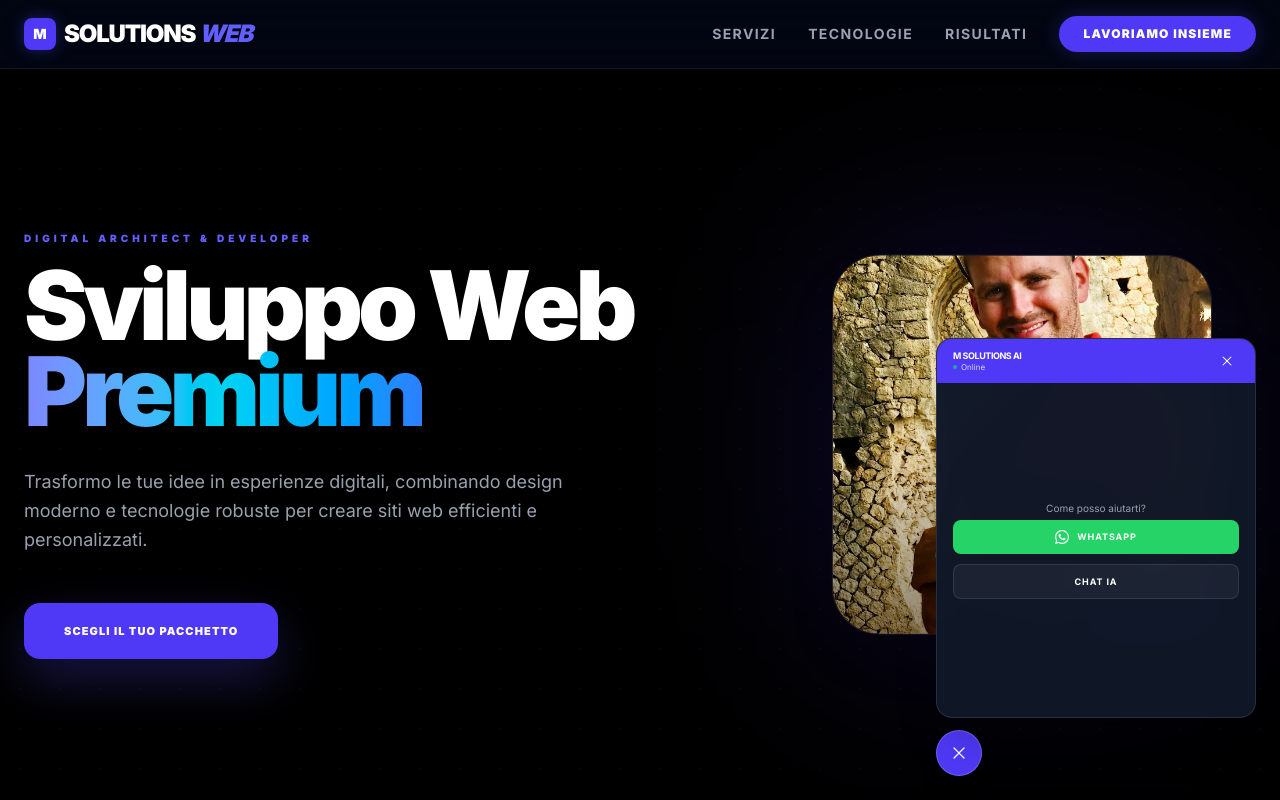
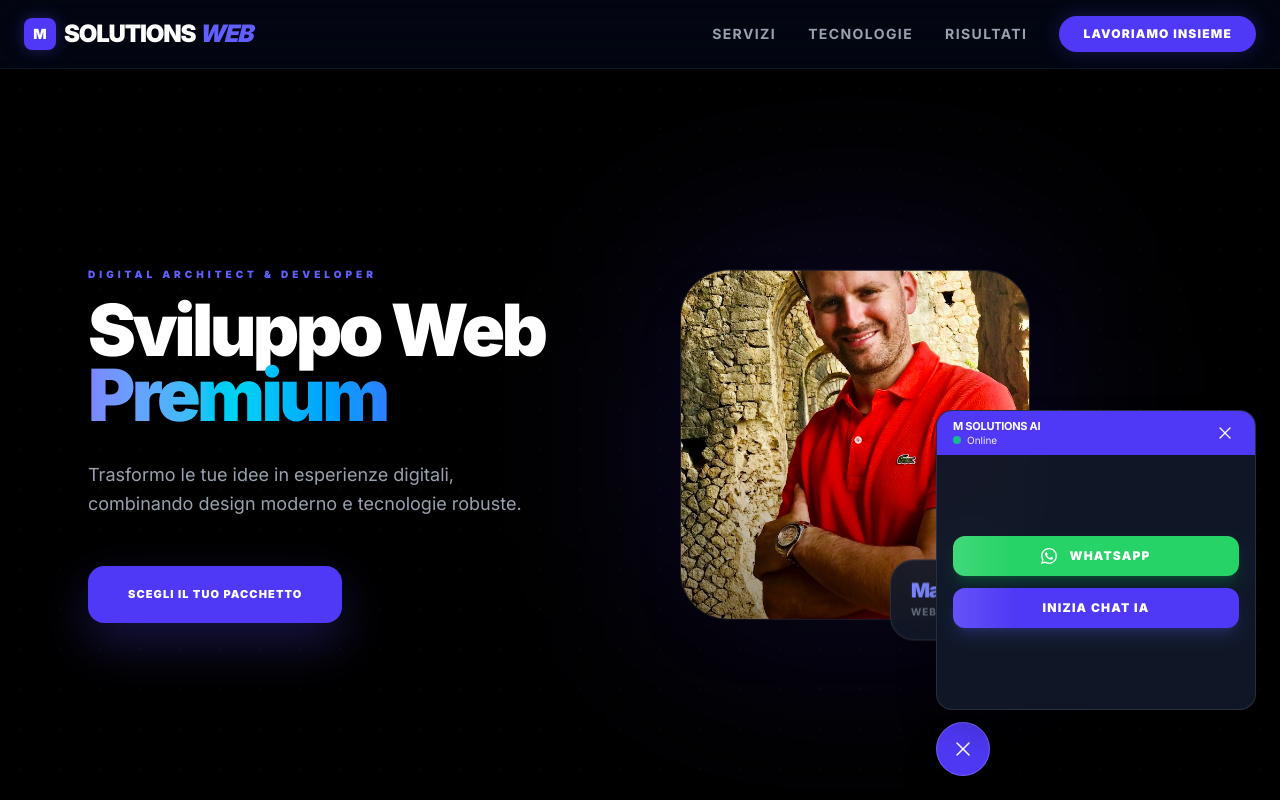
Before and after one commit to MarcoCerilli/portfolio-aziendale-2026, a Next.js app: page / in a window 1280 px wide. Shown: the top 800 px of the page. Built offline with nearby package versions, Linux system fonts and the light colour scheme.

Commit message:
Added WindSurfBlog project with link and updated FloatingContact to fix type issues.

```diff
--- a/src/components/FloatingContact.tsx
+++ b/src/components/FloatingContact.tsx
@@ -8,7 +8,6 @@ import {
 } from "@heroicons/react/24/solid";
 import { SiWhatsapp } from "react-icons/si";
 
-// Interfaccia per la cronologia compatibile con Gemini SDK
 interface GeminiHistoryItem {
   role: "user" | "model";
   parts: { text: string }[];
@@ -24,34 +23,27 @@ const FloatingContact = () => {
   const [showChat, setShowChat] = useState(false);
   const [input, setInput] = useState("");
   const [loading, setLoading] = useState(false);
-
-  // Stato per la memoria della conversazione
   const [geminiHistory, setGeminiHistory] = useState<GeminiHistoryItem[]>([]);
 
   const [messages, setMessages] = useState<Message[]>([
     {
-      text: "Ciao! Sono l'assistente IA di M Solutions IT. Come posso aiutarti?",
+      text: "Ciao! Come posso aiutarti?",
       sender: "bot",
     },
   ]);
 
   const scrollRef = useRef<HTMLDivElement>(null);
 
-  //1.Apertura Automatica Chat
   useEffect(() => {
     const timer = setTimeout(() => {
       setIsOpen(true);
-      //riproduce un leggero suono di notifica
-      const audio = new Audio(
-        "https://assets.mixkit.co/active_storage/sfx/2354/2354-preview.mp3"
-      );
-      audio.volume = 0.2; //volume basso
-      audio.play().catch((e) => console.log("Errore riproduzione audio:", e));
-    }, 4000); //4 secondi
+      const audio = new Audio("https://assets.mixkit.co/active_storage/sfx/2354/2354-preview.mp3");
+      audio.volume = 0.1;
+      audio.play().catch((e) => console.log("Errore audio:", e));
+    }, 4000);
     return () => clearTimeout(timer);
   }, []);
 
-  // Auto-scroll all'ultimo messaggio
   useEffect(() => {
     if (scrollRef.current) {
       scrollRef.current.scrollTop = scrollRef.current.scrollHeight;
@@ -65,102 +57,91 @@ const FloatingContact = () => {
     const userMsg = input;
     setMessages((prev) => [...prev, { text: userMsg, sender: "user" }]);
     setInput("");
-    setTimeout(() => setLoading(true), 400); // Ritardo di 300ms prima di mostrare il caricamento
+    setLoading(true);
 
     try {
-      // Chiamata all'API del bot passando la storia
       const res = await fetch("/api/chat", {
         method: "POST",
         headers: { "Content-Type": "application/json" },
-        body: JSON.stringify({
-          message: userMsg,
-          history: geminiHistory,
-        }),
+        body: JSON.stringify({ message: userMsg, history: geminiHistory }),
       });
-
       const data = await res.json();
-
-      // Aggiungiamo la risposta del bot alla vista
       setMessages((prev) => [...prev, { text: data.text, sender: "bot" }]);
-
-      // Aggiorniamo la memoria tecnica (limitandola agli ultimi 10 scambi per performance)
-      setGeminiHistory((prev) => {
-        const updated = [
-          ...prev,
+      setGeminiHistory((prev) => [...prev,
         { role: "user" as const, parts: [{ text: userMsg }] },
-          { role: "model" as const, parts: [{ text: data.text }] },
-        ];
-        return updated.slice(-10);
-      });
+        { role: "model" as const, parts: [{ text: data.text }] }
+      ].slice(-10));
     } catch (err) {
-      setMessages((prev) => [
-        ...prev,
-        {
-          text: "Ops, qualcosa è andato storto. Scrivimi su Whatsapp!",
-          sender: "bot",
-        },
-      ]);
+      setMessages((prev) => [...prev, { text: "Errore. Usa Whatsapp!", sender: "bot" }]);
     } finally {
       setLoading(false);
     }
   };
 
+  const shimmerEffect = "relative overflow-hidden before:absolute before:inset-0 before:-translate-x-full before:animate-[shimmer_2s_infinite] before:bg-gradient-to-r before:from-transparent before:via-white/30 before:to-transparent";
+
   return (
     <div className="fixed bottom-4 right-4 md:bottom-6 md:right-6 z-[9999]">
+      <style jsx>{`
+        @keyframes shimmer {
+          100% { transform: translateX(100%); }
+        }
+      `}</style>
+
       <AnimatePresence>
         {isOpen && (
           <motion.div
             initial={{ opacity: 0, scale: 0.95, y: 10 }}
             animate={{ opacity: 1, scale: 1, y: 0 }}
             exit={{ opacity: 0, scale: 0.95, y: 10 }}
-        // PARAMETRI COMPATTEZZA: w-72 (mobile) e w-80 (desktop), h-[380px]
-        className="mb-3 bg-gray-900/98 backdrop-blur-xl rounded-2xl shadow-2xl border border-white/10 w-72 md:w-80 overflow-hidden flex flex-col h-[380px]"
+            // FINESTRA PIÙ LARGA (w-80) E PIÙ BASSA (h-[300px])
+            className="mb-3 bg-gray-900/98 backdrop-blur-xl rounded-2xl shadow-2xl border border-white/10 w-72 md:w-80 overflow-hidden flex flex-col h-[300px]"
           >
-        {/* Header ridotto */}
-        <div className="bg-indigo-600 px-4 py-2.5 text-white flex justify-between items-center">
+            {/* Header con testi leggibili */}
+            <div className="bg-indigo-600 px-4 py-2 text-white flex justify-between items-center">
               <div className="leading-tight">
-            <p className="font-bold uppercase tracking-tighter text-[9px]">M Solutions AI</p>
-            <p className="text-[8px] opacity-80 flex items-center gap-1">
-              <span className="w-1 h-1 bg-green-400 rounded-full animate-pulse"></span>
-              Online
+                <p className="font-bold uppercase tracking-tight text-[11px]">M Solutions AI</p>
+                <p className="text-[10px] opacity-90 flex items-center gap-1.5">
+                  <span className="w-2 h-2 bg-green-400 rounded-full animate-pulse"></span> Online
                 </p>
               </div>
-          <button onClick={() => setIsOpen(false)} className="p-1 hover:bg-white/10 rounded-md">
-            <XMarkIcon className="w-4 h-4" />
+              <button onClick={() => setIsOpen(false)} className="p-1 hover:bg-white/20 rounded-md">
+                <XMarkIcon className="w-5 h-5" />
               </button>
             </div>
 
             {!showChat ? (
-          /* Menu Rapido compattato */
-          <div className="p-4 flex flex-col justify-center h-full space-y-2.5">
-            <p className="text-[10px] text-gray-400 text-center mb-1">Come posso aiutarti?</p>
+              /* Menu Rapido Schiacciato */
+              <div className="p-4 flex flex-col justify-center h-full space-y-3">
                 <a href="https://wa.me/393804291043" target="_blank"
-               className="flex items-center justify-center gap-2 bg-[#25D366] text-white py-2.5 rounded-lg font-bold text-[9px] uppercase tracking-widest hover:scale-[1.02] transition-transform">
-              <SiWhatsapp className="w-3.5 h-3.5" /> WhatsApp
+                   className={`${shimmerEffect} flex items-center justify-center gap-3 bg-[#25D366] text-white py-3 rounded-xl font-black text-xs uppercase tracking-widest hover:scale-[1.02] transition-transform shadow-lg shadow-green-500/20`}>
+                  <SiWhatsapp className="w-4 h-4" /> WhatsApp
                 </a>
+
                 <button onClick={() => setShowChat(true)}
-              className="bg-white/5 border border-white/10 text-white py-2.5 rounded-lg font-bold text-[9px] uppercase tracking-widest hover:bg-white/10 transition-colors">
-              Chat IA
+                  className={`${shimmerEffect} bg-indigo-600 text-white py-3 rounded-xl font-black text-xs uppercase tracking-widest hover:bg-indigo-500 transition-colors shadow-lg shadow-indigo-500/20`}>
+                  Inizia Chat IA
                 </button>
               </div>
             ) : (
-          /* Chat Area */
+              /* Chat Area con font più grandi (text-sm/text-xs) */
               <>
-            <div ref={scrollRef} className="flex-grow p-3 overflow-y-auto space-y-3 bg-transparent text-[10.5px]">
+                <div ref={scrollRef} className="flex-grow p-3 overflow-y-auto space-y-2.5 bg-transparent">
                   {messages.map((m, i) => (
                     <div key={i} className={`flex ${m.sender === "user" ? "justify-end" : "justify-start"}`}>
-                  <div className={`max-w-[85%] px-3 py-2 rounded-xl ${m.sender === "user" ? "bg-indigo-600 text-white" : "bg-gray-800 text-gray-200 border border-gray-700"}`}>
+                      <div className={`max-w-[85%] px-3 py-2 rounded-2xl text-[13px] leading-snug ${m.sender === "user" ? "bg-indigo-600 text-white" : "bg-gray-800 text-gray-100 border border-gray-700"}`}>
                         {m.text}
                       </div>
                     </div>
                   ))}
+                  {loading && <div className="text-[10px] text-indigo-400 font-bold animate-pulse">Scrivendo...</div>}
                 </div>
-            {/* Input compatto */}
-            <form onSubmit={handleSendMessage} className="p-2 bg-gray-950/50 border-t border-white/5 flex gap-2">
-              <input value={input} onChange={(e) => setInput(e.target.value)} placeholder="Scrivi..."
-                className="flex-grow bg-gray-900 border border-white/10 rounded-lg px-3 py-1.5 text-[10px] text-white focus:outline-none focus:border-indigo-500" />
-              <button type="submit" disabled={loading} className="bg-indigo-600 p-1.5 rounded-lg text-white disabled:opacity-50">
-                <PaperAirplaneIcon className="w-3.5 h-3.5" />
+
+                <form onSubmit={handleSendMessage} className="p-2 bg-gray-950/50 border-t border-white/10 flex gap-2">
+                  <input value={input} onChange={(e) => setInput(e.target.value)} placeholder="Scrivi qui..."
+                    className="flex-grow bg-gray-900 border border-white/20 rounded-xl px-3 py-2 text-sm text-white focus:outline-none focus:border-indigo-500 placeholder:text-gray-500" />
+                  <button type="submit" disabled={loading} className="bg-indigo-600 p-2.5 rounded-xl text-white disabled:opacity-50 hover:bg-indigo-500">
+                    <PaperAirplaneIcon className="w-5 h-5" />
                   </button>
                 </form>
               </>
@@ -169,13 +150,13 @@ const FloatingContact = () => {
         )}
       </AnimatePresence>
 
-  {/* Pulsante Floating ridotto */}
       <motion.button
         whileTap={{ scale: 0.9 }}
+        whileHover={{ scale: 1.05 }}
         onClick={() => { setIsOpen(!isOpen); if (isOpen) setShowChat(false); }}
-    className="bg-indigo-600 p-3 rounded-full shadow-xl text-white flex items-center justify-center border border-white/20"
+        className="bg-indigo-600 p-3.5 rounded-full shadow-2xl text-white flex items-center justify-center border border-white/20"
       >
-    {isOpen ? <XMarkIcon className="w-5 h-5" /> : <ChatBubbleLeftRightIcon className="w-5 h-5" />}
+        {isOpen ? <XMarkIcon className="w-6 h-6" /> : <ChatBubbleLeftRightIcon className="w-6 h-6" />}
       </motion.button>
     </div>
   );
--- a/src/components/Hero.tsx
+++ b/src/components/Hero.tsx
@@ -8,14 +8,16 @@ const Hero = () => {
       {/* Griglia futuristica */}
       <div className="absolute inset-0 z-0 opacity-10" style={{ backgroundImage: 'radial-gradient(#374151 1px, transparent 1px)', backgroundSize: '40px 40px' }}></div>
 
-      <div className="container mx-auto px-6 flex flex-col md:flex-row items-center gap-12 md:gap-16 relative z-10">
+      {/* MODIFICA 1: Aggiunto max-w-6xl per stringere il contenitore generale e justify-center */}
+      <div className="container mx-auto px-6 flex flex-col md:flex-row items-center justify-center gap-8 md:gap-12 lg:gap-20 max-w-6xl relative z-10">
 
         {/* Colonna Testo */}
         <motion.div
           initial={{ opacity: 0, x: -30 }}
           animate={{ opacity: 1, x: 0 }}
           transition={{ duration: 0.8 }}
-          className="w-full md:w-3/5 text-center md:text-left order-2 md:order-1"
+          /* MODIFICA 2: md:w-1/2 (50%) invece di 3/5 (60%) per dare più equilibrio */
+          className="w-full md:w-1/2 text-center md:text-left order-2 md:order-1"
         >
           <motion.p
             className="text-[10px] font-black text-indigo-500 uppercase mb-4 tracking-[0.4em]"
@@ -23,15 +25,16 @@ const Hero = () => {
             Digital Architect & Developer
           </motion.p>
 
-          <h1 className="text-4xl sm:text-5xl md:text-8xl font-black mb-6 md:mb-8 leading-[1.1] md:leading-[0.9] tracking-tighter">
+          {/* MODIFICA 3: text-7xl invece di 8xl per evitare che il testo "scacci" via l'immagine */}
+          <h1 className="text-4xl sm:text-5xl md:text-7xl font-black mb-6 md:mb-8 leading-[1.1] md:leading-[0.9] tracking-tighter">
             Sviluppo Web <br />
             <span className="text-transparent bg-clip-text bg-gradient-to-r from-indigo-400 via-cyan-400 to-blue-500">
               Premium
             </span>
           </h1>
 
-          <p className="text-base md:text-lg text-gray-400 mb-10 md:mb-12 leading-relaxed max-w-xl mx-auto md:mx-0">
-            Trasformo le tue idee in esperienze digitali, combinando design moderno e tecnologie robuste per creare siti web efficienti e personalizzati.
+          <p className="text-base md:text-lg text-gray-400 mb-10 md:mb-12 leading-relaxed max-w-md mx-auto md:mx-0">
+            Trasformo le tue idee in esperienze digitali, combinando design moderno e tecnologie robuste.
           </p>
 
           <motion.a
@@ -44,12 +47,13 @@ const Hero = () => {
           </motion.a>
         </motion.div>
 
-        {/* Colonna Immagine - RIDIMENSIONATA */}
+        {/* Colonna Immagine */}
         <motion.div
           initial={{ opacity: 0, scale: 0.9 }}
           animate={{ opacity: 1, scale: 1 }}
           transition={{ duration: 1 }}
-          className="w-full md:w-2/5 flex justify-center order-1 md:order-2"
+          /* MODIFICA 4: md:w-1/2 e justify-start (su desktop) per "andare incontro" al testo */
+          className="w-full md:w-1/2 flex justify-center md:justify-start order-1 md:order-2"
         >
           <motion.div
             animate={{
@@ -61,13 +65,11 @@ const Hero = () => {
               repeat: Infinity,
               ease: "easeInOut"
             }}
-            // Ridotto: da w-72 a w-60 su mobile, da 450px a 380px su desktop
-            className="relative w-60 h-60 md:w-[380px] md:h-[380px]"
+            /* MODIFICA 5: md:w-[350px] Leggermente più piccola per stare vicina al testo */
+            className="relative w-60 h-60 md:w-[350px] md:h-[350px]"
           >
-            {/* Effetto Glow proporzionato */}
             <div className="absolute inset-0 bg-indigo-600/20 blur-[80px] md:blur-[100px] rounded-[3rem]"></div>
 
-            {/* Contenitore Immagine */}
             <div className="relative w-full h-full overflow-hidden rounded-[3rem] border border-white/10 shadow-2xl">
               <Image
                 src="/profile.jpg"
@@ -79,7 +81,6 @@ const Hero = () => {
               <div className="absolute inset-0 bg-gradient-to-t from-black/40 via-transparent to-transparent"></div>
             </div>
 
-            {/* Badge flottante riposizionato */}
             <motion.div
               animate={{ y: [0, 5, 0] }}
               transition={{ duration: 4, repeat: Infinity, ease: "easeInOut" }}
--- a/src/components/Projects.tsx
+++ b/src/components/Projects.tsx
@@ -26,7 +26,7 @@ const projectsList = [
       "Sistema gestionale cloud per centri sportivi con gestione ruoli, prenotazioni corsi e automazione admin. Sviluppato in Laravel con ambiente Docker.",
     tags: ["Laravel", "PHP", "Docker", "MySQL", "Breeze"],
     link: "#",
-    image: "/projects/gym-saas.jpg",
+    image: "/projects/gym.jpg",
     isNextJs: false,
     category: "Software SaaS",
     color: "from-purple-500/20",
@@ -47,7 +47,7 @@ const projectsList = [
     description:
       "Piattaforma editoriale avanzata con struttura dati personalizzata (CPT & ACF) per recensioni tecniche, attrezzature e spot.",
     tags: ["WordPress", "PHP", "ACF", "Custom Data"],
-    link: "#",
+    link: "https://windsurf.wuaze.com/",
     image: "/projects/windsurf-blog.jpg",
     isNextJs: false,
     category: "Backend WordPress",
@@ -102,7 +102,7 @@ const projectsList = [
     description:
       "Web App ultra-performante sviluppata in Next.js con integrazione AI per la gestione intelligente delle richieste di pronto intervento.",
     tags: ["Next.js", "Tailwind CSS", "Google Studio AI", "Vercel"],
-    link: "https://ionabros-demo.vercel.app", // Assicurati che questo sia il nuovo link se è cambiato
+    link: "https://iona-bros-idraulica.vercel.app/", // Assicurati che questo sia il nuovo link se è cambiato
     image: "/projects/idraulico.jpg",
     isNextJs: true,
     category: "AI Web App",
@@ -113,7 +113,7 @@ const projectsList = [
     description:
       "Piattaforma digitale per consulenza fiscale. Utilizza l'AI per l'analisi preliminare dei documenti e un'interfaccia Tailwind ottimizzata per la conversione.",
     tags: ["Next.js", "AI Integration", "Tailwind CSS", "Vercel"],
-    link: "https://tuo-nuovo-link.it", // Aggiungi il dominio separato che hai preso
+    link: "https://studio-contabile.vercel.app/", // Aggiungi il dominio separato che hai preso
     image: "/projects/contabile.jpg",
     isNextJs: true,
     category: "FinTech Solution",
```
Also changed, not shown: public/projects/gym.jpg (added), public/projects/windsurf-blog.jpg (added). Lines whose indentation alone changed are shown as unchanged.
